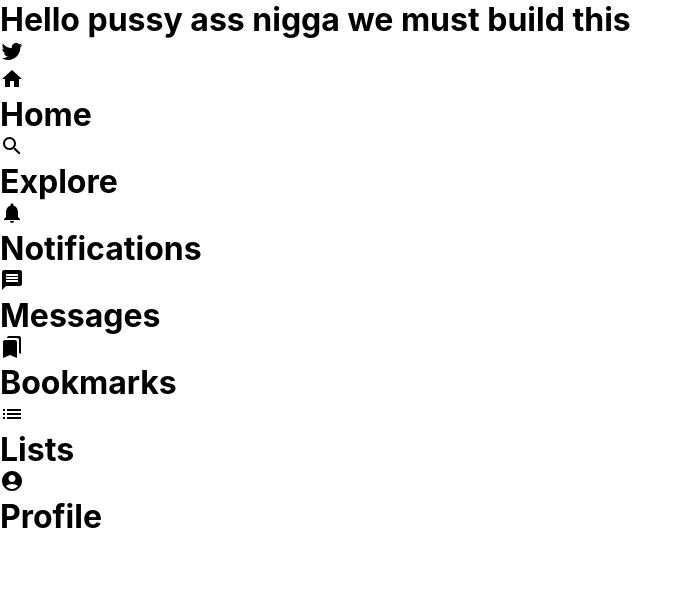
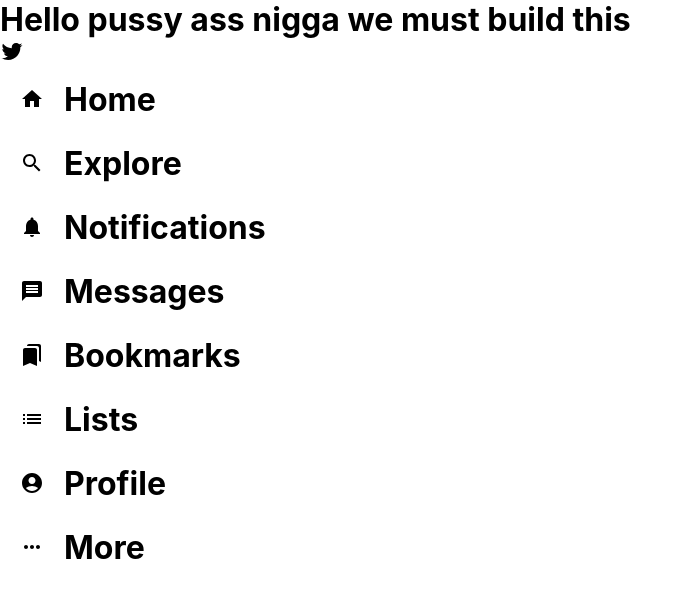
Before and after one commit to Darylcosm0/Twitter-clone, a React (Create React App) app: page / in a window 1280 px wide. Shown: the top 598 px of the page, without its empty margins (0-691 px from the left). Built offline with nearby package versions, Linux system fonts and the light colour scheme; the HTML template or start-up script is replaced by a standard one.

Commit message:
styled twitter side bar

```diff
--- a/src/App.css
+++ b/src/App.css
@@ -0,0 +1,4 @@
+body {
+  --twitter-color: #50b7f5;
+  --twitter-bacground: #e6ecf0;
+}
--- a/src/Sidebar.js
+++ b/src/Sidebar.js
@@ -9,6 +9,7 @@ import MessageIcon from '@mui/icons-material/Message';
 import BookmarksIcon from '@mui/icons-material/Bookmarks';
 import ListIcon from '@mui/icons-material/List';
 import AccountCircleIcon from '@mui/icons-material/AccountCircle';
+import MoreHorizIcon from '@mui/icons-material/MoreHoriz';
 function Sidebar() {
   return (
     <div className='sidebar'>
@@ -23,6 +24,7 @@ function Sidebar() {
       <SidebarOption Icon={BookmarksIcon} text='Bookmarks' />
       <SidebarOption Icon={ListIcon} text='Lists' />
       <SidebarOption Icon={AccountCircleIcon} text='Profile' />
+      <SidebarOption Icon={MoreHorizIcon} text='More' />
 
 
       </div>
--- a/src/SidebarOption.css
+++ b/src/SidebarOption.css
@@ -0,0 +1,22 @@
+.sidebarOption {
+  display: flex;
+  align-items: center;
+  cursor: pointer;
+}
+
+.sidebarOption :hover {
+  background-color: #93d1fd;
+  border-radius: 30px;
+  color: var(--twitter-color);
+  transition: color 100ms ease-out;
+}
+
+.sidebarOption > .MuiSvgIcon-root {
+  padding: 20px;
+}
+
+.sidebarOption > h2 {
+  font-weight: 800;
+  font-size: 20px;
+  margin: right;
+}
--- a/src/SidebarOption.js
+++ b/src/SidebarOption.js
@@ -1,4 +1,5 @@
 import React from 'react'
+import  './SidebarOption.css'
 
 function SidebarOption({text, Icon}) {
   return (
```
